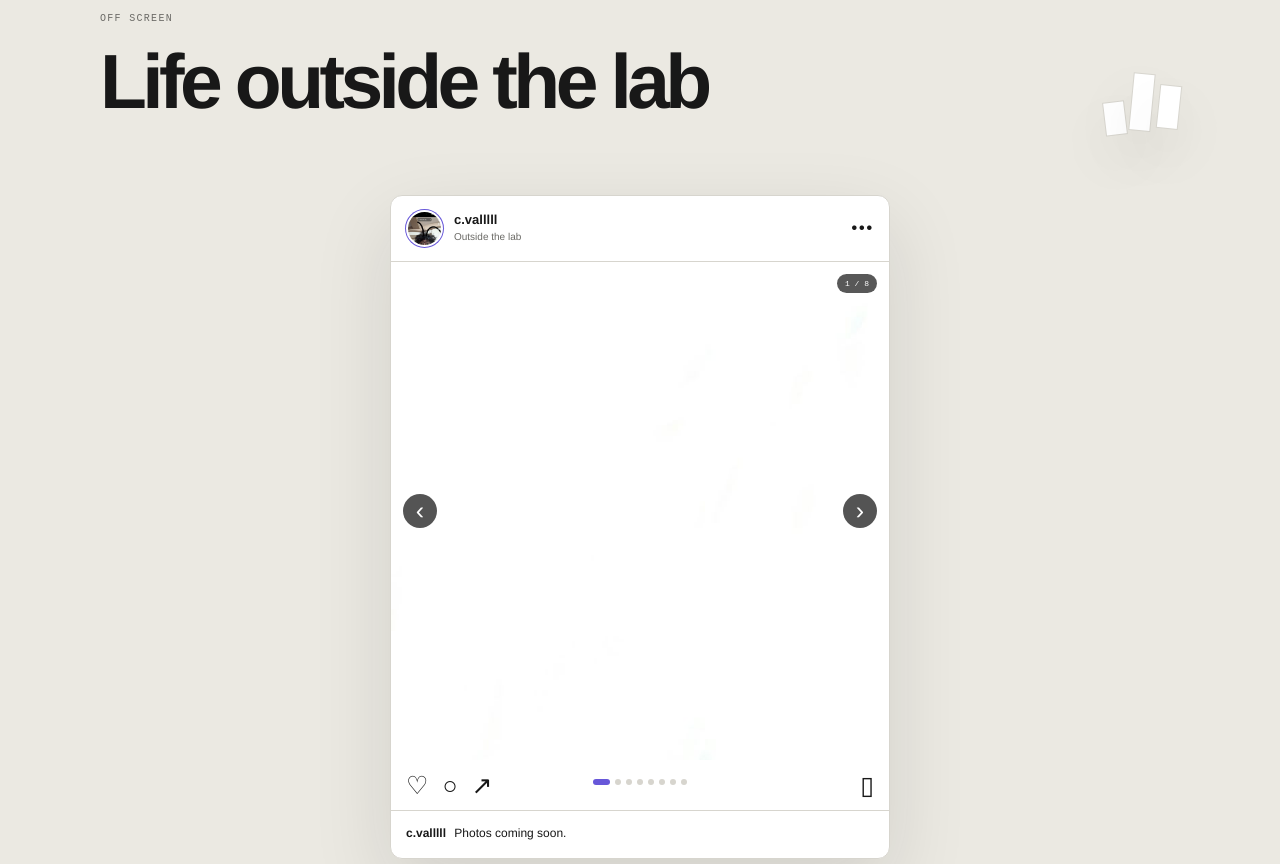
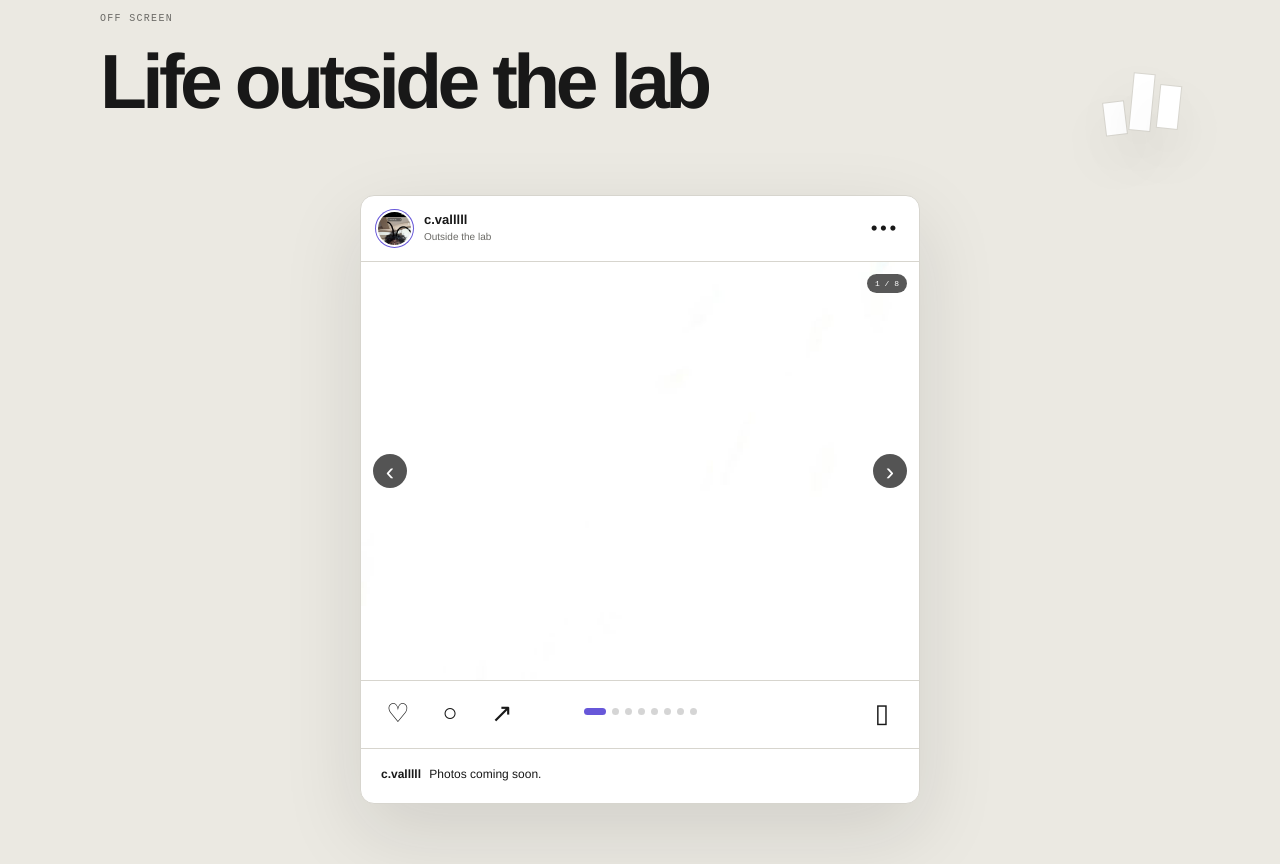
Before and after one commit to bonkval/ced-portfolio, a website built with Vite: page index.html in a window 1280 px wide. Shown: the part 8676-9540 px from the top of the page. Built offline with nearby package versions, Linux system fonts and the light colour scheme; animation ran at ten frames a second.

Commit message:
Polish outside lab social post controls

```diff
--- a/custom-overrides.css
+++ b/custom-overrides.css
@@ -1,3 +1,25 @@
+/* Social post controls: quiet, geometric, and consistent at every viewport. */
+.social-post{width:min(560px,100%)!important;border-radius:14px!important}
+.post-menu{font-size:0!important;width:34px!important;height:34px!important;border:0!important;background:transparent!important;display:flex!important;align-items:center!important;justify-content:center!important;gap:4px!important;padding:0!important;color:var(--ink)!important}
+.post-menu:before{content:'•••';font-size:18px;letter-spacing:3px;line-height:1}
+.post-window{background:var(--panel)!important}
+.post-slide{aspect-ratio:4 / 3!important}
+.post-actions{height:68px!important;padding:0 20px!important;border-top:1px solid var(--line)!important;gap:20px!important}
+.post-actions>div{gap:18px!important}
+.post-actions button{width:34px!important;height:34px!important;display:grid!important;place-items:center!important;border-radius:50%!important;font-size:0!important}
+.post-actions button:hover{background:color-mix(in srgb,var(--ink) 7%,transparent)!important;transform:none!important}
+.post-actions button:focus-visible{outline:2px solid var(--accent)!important;outline-offset:3px}
+.post-actions button:before{display:block!important;color:currentColor!important;font-size:26px!important;line-height:1!important}
+.post-actions button[aria-label*="Like"]:before{content:'♡';font-family:Arial,sans-serif!important}
+.post-actions button[aria-label*="Comment"]:before{content:'○';font-family:Arial,sans-serif!important;font-size:25px!important}
+.post-actions button[aria-label*="Share"]:before{content:'↗';font-family:Arial,sans-serif!important}
+.post-actions button[aria-label*="Save"]:before{content:'▯';font-family:Arial,sans-serif!important}
+.post-dots{height:12px!important;margin:-40px auto 28px!important;position:relative!important;z-index:2!important;gap:6px!important}
+.post-dots button{width:7px!important;height:7px!important;background:color-mix(in srgb,var(--ink) 18%,transparent)!important}
+.post-dots button.active{width:22px!important;background:var(--accent)!important}
+.post-caption{padding:16px 20px 19px!important}
+@media(max-width:850px){.social-post{width:min(100%,520px)!important}.post-slide{aspect-ratio:1 / 1!important}.post-actions{height:70px!important;padding-inline:18px!important}.post-dots{margin-top:-40px!important;margin-bottom:26px!important}}
+
 .identity-name{font-weight:900;letter-spacing:.16em;font-size:15px}
 body{transition:background-color 1.35s ease,color 1.35s ease}
 ::view-transition-old(root),::view-transition-new(root){animation-duration:1.35s;animation-timing-function:cubic-bezier(.22,.75,.18,1)}
```
